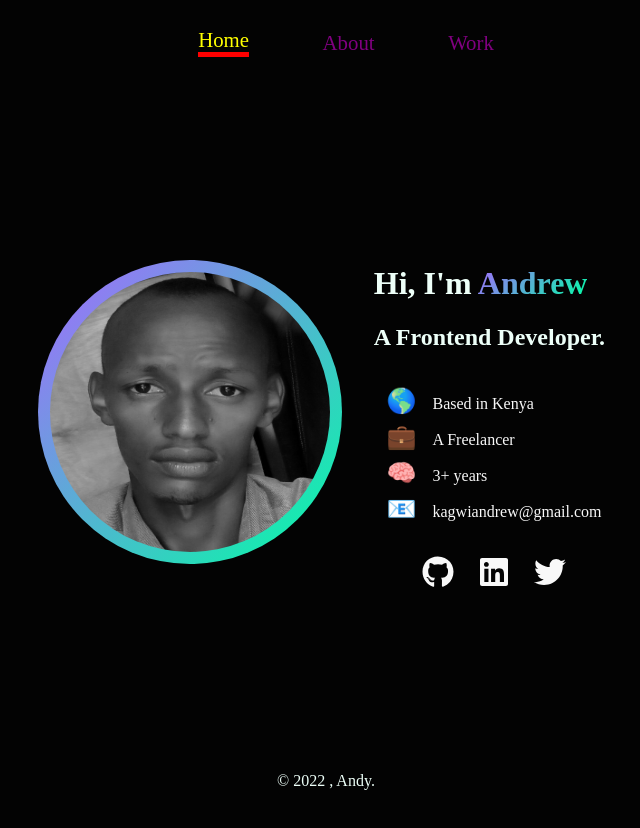
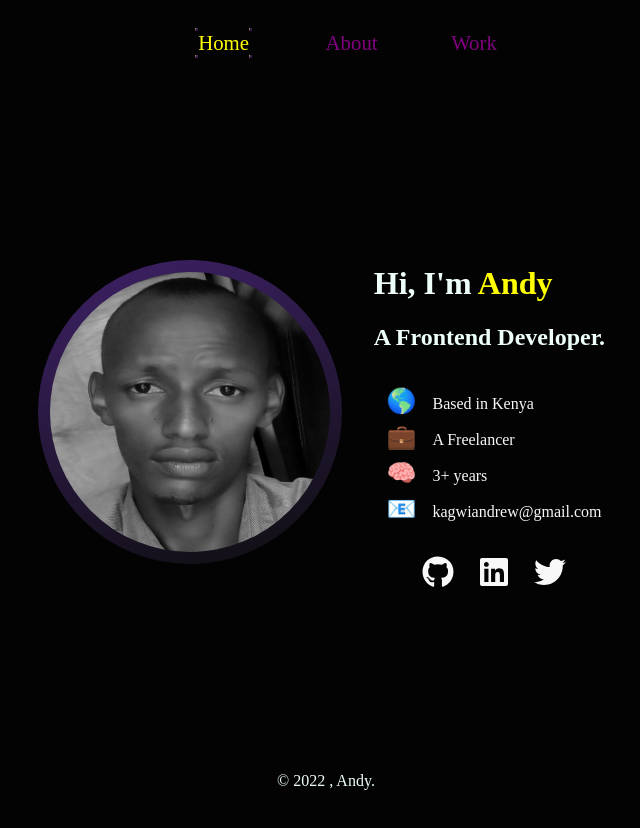
Before and after one commit to kagz/react-portfolio, a React app: page / in a window 1280 px wide. Shown: the top 828 px of the page, without its empty margins (314-954 px from the left). Built offline with nearby package versions, Linux system fonts and the light colour scheme.

Commit message:
adjusted the color gradients

```diff
--- a/src/data/index.js
+++ b/src/data/index.js
@@ -6,16 +6,16 @@ import mock3 from '../img/mock3.png';
 import mock4 from '../img/mock4.png';
 import mock5 from '../img/mock5.png';
 
-export const colors = ['rgb(0,255,164)', 'rgb(166,104,255)'];
-
+export const colors = ['#0e0e0f', '#3e2167'];
 export const info = {
 	firstName: 'Andrew',
 	lastName: 'Kagwi',
-	initials: 'AK',
+	initials: 'Andy',
 	position: 'A Frontend Developer',
 	selfPortrait: self,
-	gradient: `-webkit-linear-gradient(135deg, ${colors})`,
+	gradient: `-webkit-linear-gradient(107deg, ${colors})`,
 	baseColor: colors[0],
+	nameColor: "yellow",
 	miniBio: [
 		{
 			emoji: '🌎',
--- a/src/global-style.js
+++ b/src/global-style.js
@@ -1,15 +1,10 @@
 import { createGlobalStyle } from 'styled-components';
-// import 'react-spring-modal/dist/index.css';
-
-// git@github.com:kagz/react-portfolio.git
-
 
 export default createGlobalStyle`
   :root {
     --color-body: #000000fc;
-    --color-label: #797979; // Unsure if named well #000000
+    --color-label: #797979;
 		--text-color: #edfff8;
-// adding dynamic styles
 		--primary-black: #030303;
 		--secondary-black: #0c0c0c;
 		--hover: rgb(39, 42, 54);
@@ -19,10 +14,6 @@ export default createGlobalStyle`
   body,
   #root {
     min-height: 100vh;
-/*
-		-webkit-text-size-adjust: 100%;
-  -webkit-tap-highlight-color: rgba(0, 0, 0, 0);
-	-webkit-overflow-scrolling: touch; */
   }
 
   body {
@@ -31,9 +22,7 @@ export default createGlobalStyle`
 		color: var(--text-color);
   }
 
-
 /* =================== scroll bar =========================*/
-
 
 /* width */
 ::-webkit-scrollbar {
@@ -60,12 +49,10 @@ export default createGlobalStyle`
 
 /* ===================  =========================*/
 .active {
-  /* text-decoration: none; */
-  /* background-color: blue; */
   font-size: 1.3rem;
-	color: red !important;
-		border-bottom: 5px solid;
-  border-image-slice: 1;
+	border-width: 3px;
+  border-style: solid;
+  border-image:linear-gradient(130deg,#eece1a,#391f5d 41.07%,#2e1b4a 76.05%);
 	label{
 		color: yellow !important;
 	}
--- a/src/pages/About.jsx
+++ b/src/pages/About.jsx
@@ -78,7 +78,7 @@ const Me = styled(Image)`
 	padding: 0.75rem;
 	margin-bottom: 1rem;
 	margin-right: 2rem;
-	background: -webkit-linear-gradient(135deg, rgb(0, 255, 164), rgb(166, 104, 255));
+	background: -webkit-linear-gradient(107deg, #0e0e0f, #3e2167);
 
 	@media (min-width: 481px) and (max-width: 767px) {
 
--- a/src/pages/Home.jsx
+++ b/src/pages/Home.jsx
@@ -43,7 +43,7 @@ const Avatar = styled(Image)`
 	padding: 0.75rem;
 	margin-bottom: 1rem;
 	margin-right: 2rem;
-	background: -webkit-linear-gradient(135deg, rgb(0, 255, 164), rgb(166, 104, 255));
+	background: -webkit-linear-gradient(107deg, #0e0e0f, #3e2167);
 
 	@media (min-width: 481px) and (max-width: 767px) {
 
@@ -112,7 +112,7 @@ function Home() {
 		<MainCont>
 			<Avatar src={info.selfPortrait} />
 			<div>
-				<h1>Hi, I'm <span style={{ background: info.gradient, WebkitBackgroundClip: 'text', WebkitTextFillColor: 'transparent' }}>{info.firstName}</span>
+				<h1>Hi, I'm <span style={{ background: info.nameColor, WebkitBackgroundClip: 'text', WebkitTextFillColor: 'transparent' }}>{info.initials}</span>
 				</h1>
 				<h2>{info.position}.</h2>
 				<MiniBio>
```
